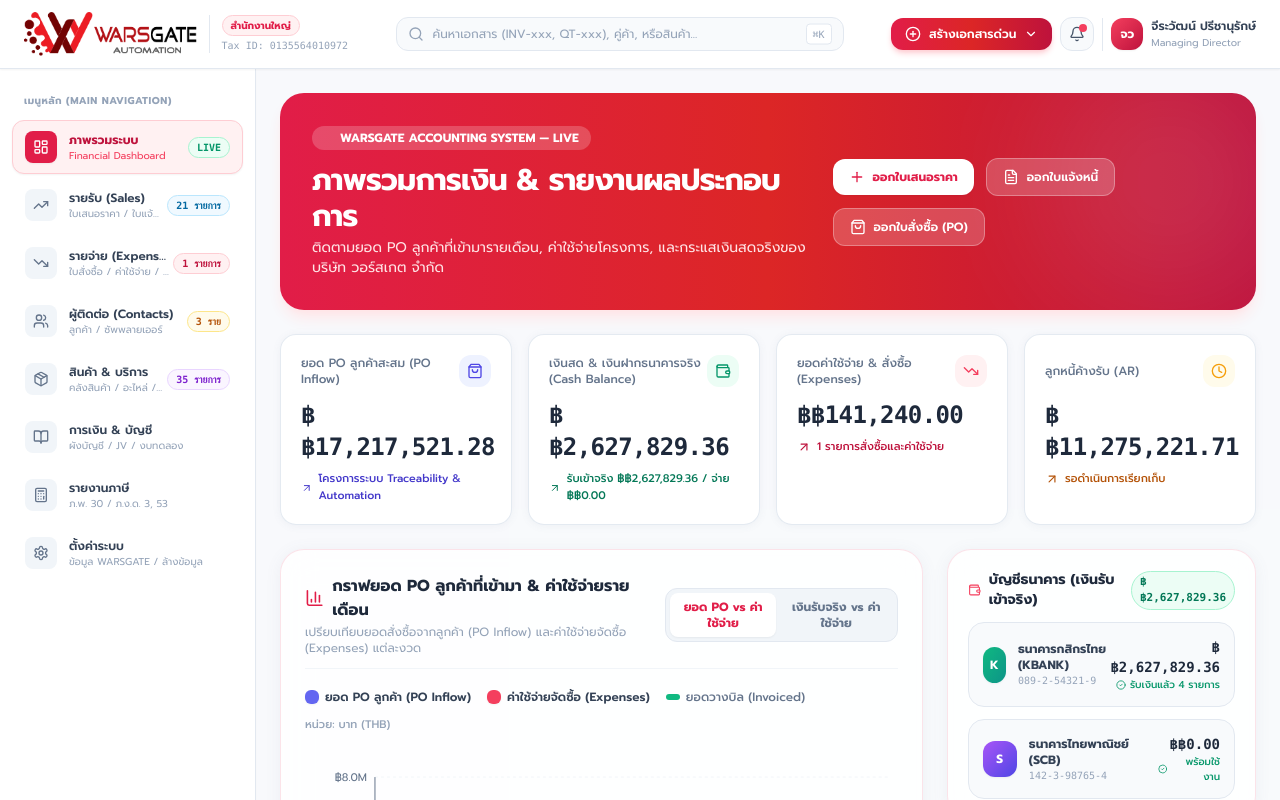
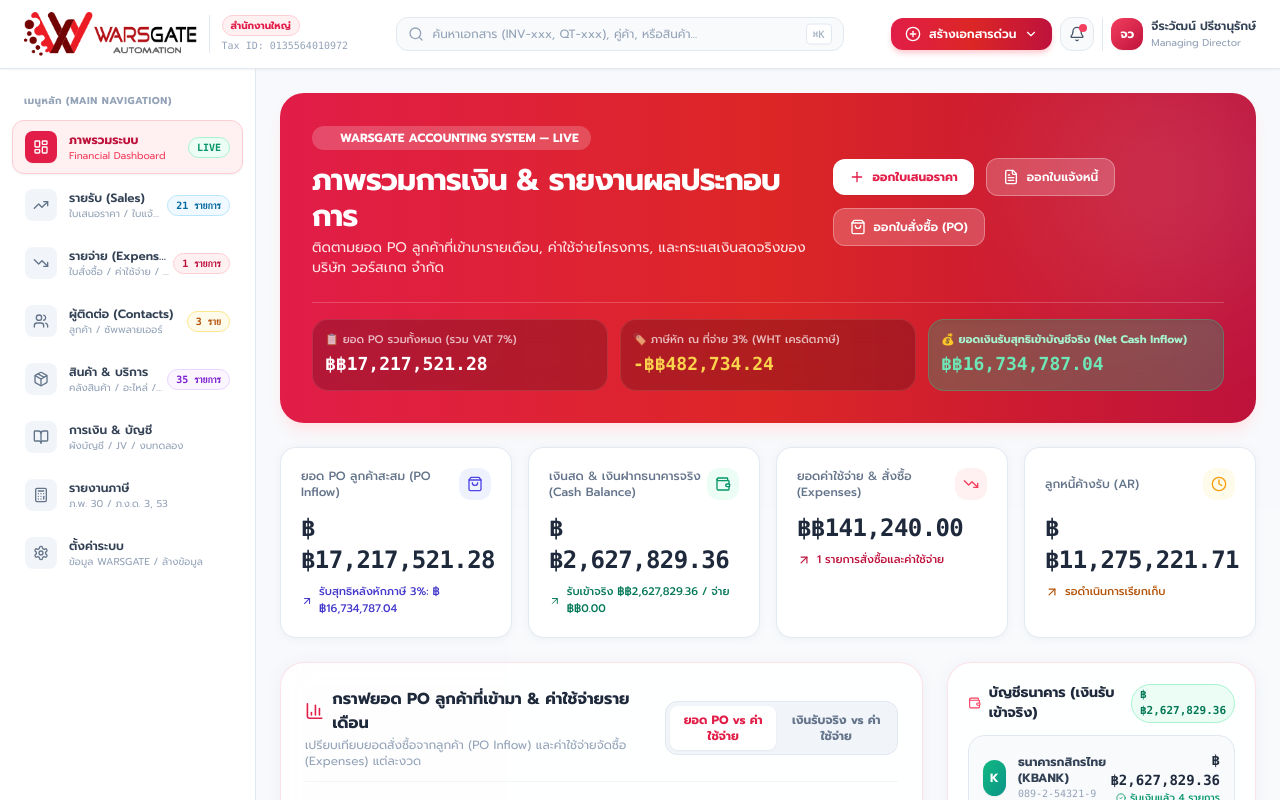
Before and after one commit to warsgate/warsgate-accounting, a React (Vite) app: page / in a window 1280 px wide. Shown: the top 800 px of the page. Built offline with nearby package versions, Linux system fonts and the light colour scheme.

Commit message:
✨ UI: Displayed Net Payment after WHT 3% on Dashboard and updated PO Inflow metrics

```diff
--- a/src/components/Dashboard/DashboardView.tsx
+++ b/src/components/Dashboard/DashboardView.tsx
@@ -31,10 +31,12 @@ export const DashboardView: React.FC<DashboardViewProps> = ({
     .filter(d => ['INVOICE', 'TAX_INVOICE'].includes(d.type) && d.status !== 'CANCELLED')
     .reduce((sum, d) => sum + d.grandTotal, 0);
 
-  // Total Customer PO Inflow (From actual customer POs linked with Quotations)
-  const totalCustomerPO = documents
-    .filter(d => d.type === 'QUOTATION' && d.referencePoNo && d.status !== 'CANCELLED')
-    .reduce((sum, d) => sum + d.grandTotal, 0);
+  // Total Customer PO Inflow & Net Payment Calculation (from actual customer POs linked with Quotations)
+  const poQuotations = documents
+    .filter(d => d.type === 'QUOTATION' && d.referencePoNo && d.status !== 'CANCELLED');
+  const totalCustomerPO = poQuotations.reduce((sum, d) => sum + d.grandTotal, 0);
+  const totalCustomerPONet = poQuotations.reduce((sum, d) => sum + (d.netPayment || (d.grandTotal - (d.withholdingTaxTotal || 0))), 0);
+  const totalCustomerPOWht = poQuotations.reduce((sum, d) => sum + (d.withholdingTaxTotal || 0), 0);
 
   // Total Expenses (Purchase Orders, Purchase Invoices, Payment Vouchers)
   const totalExpense = documents
@@ -165,8 +167,8 @@ export const DashboardView: React.FC<DashboardViewProps> = ({
   const kpiCards = [
     {
       label: 'ยอด PO ลูกค้าสะสม (PO Inflow)',
-      value: `฿${formatMoney(totalCustomerPO > 0 ? totalCustomerPO : 2325558.33)}`,
-      sub: 'โครงการระบบ Traceability & Automation',
+      value: `฿${formatMoney(totalCustomerPO > 0 ? totalCustomerPO : 17217521.28)}`,
+      sub: `รับสุทธิหลังหักภาษี 3%: ฿${formatMoney(totalCustomerPONet > 0 ? totalCustomerPONet : 16734787.04)}`,
       subColor: 'text-indigo-700 font-bold',
       icon: ShoppingBag,
       iconBg: 'bg-indigo-50',
@@ -240,6 +242,22 @@ export const DashboardView: React.FC<DashboardViewProps> = ({
               <ShoppingBag className="w-4 h-4" />
               <span>ออกใบสั่งซื้อ (PO)</span>
             </button>
+          </div>
+        </div>
+
+        {/* PO Net Tax Quick Highlights */}
+        <div className="mt-6 pt-4 border-t border-white/20 grid grid-cols-1 sm:grid-cols-3 gap-3 text-xs">
+          <div className="bg-black/20 backdrop-blur-md rounded-2xl p-3 border border-white/10 text-white">
+            <div className="text-white/70 text-[11px] font-medium">📋 ยอด PO รวมทั้งหมด (รวม VAT 7%)</div>
+            <div className="text-lg font-bold font-mono mt-0.5">฿{formatMoney(totalCustomerPO > 0 ? totalCustomerPO : 17217521.28)}</div>
+          </div>
+          <div className="bg-black/20 backdrop-blur-md rounded-2xl p-3 border border-white/10 text-white">
+            <div className="text-white/70 text-[11px] font-medium">🏷️ ภาษีหัก ณ ที่จ่าย 3% (WHT เครดิตภาษี)</div>
+            <div className="text-lg font-bold font-mono mt-0.5 text-amber-300">-฿{formatMoney(totalCustomerPOWht > 0 ? totalCustomerPOWht : 482734.24)}</div>
+          </div>
+          <div className="bg-emerald-500/30 backdrop-blur-md rounded-2xl p-3 border border-emerald-400/30 text-white shadow-inner">
+            <div className="text-emerald-200 text-[11px] font-bold">💰 ยอดเงินรับสุทธิเข้าบัญชีจริง (Net Cash Inflow)</div>
+            <div className="text-lg font-extrabold font-mono mt-0.5 text-emerald-300">฿{formatMoney(totalCustomerPONet > 0 ? totalCustomerPONet : 16734787.04)}</div>
           </div>
         </div>
       </div>
```
